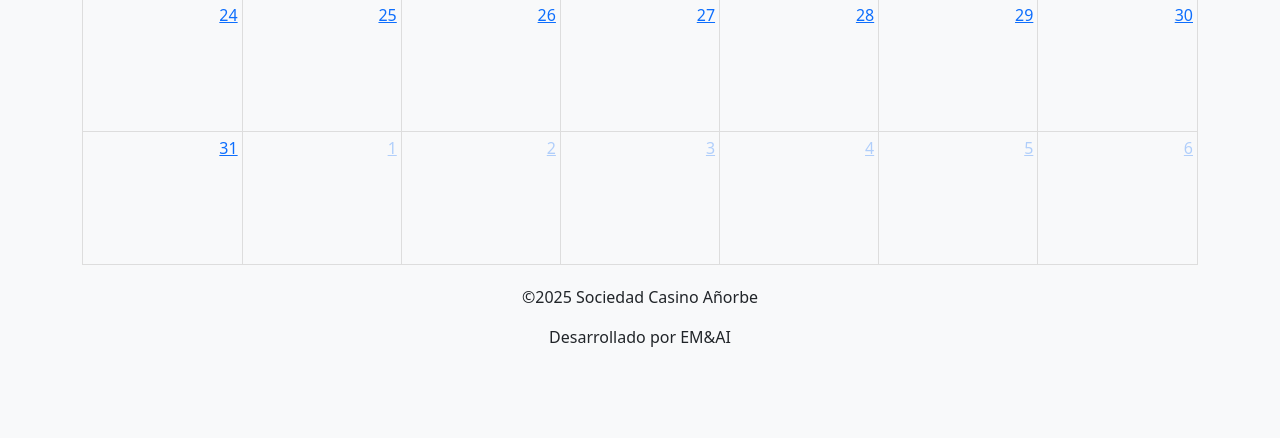
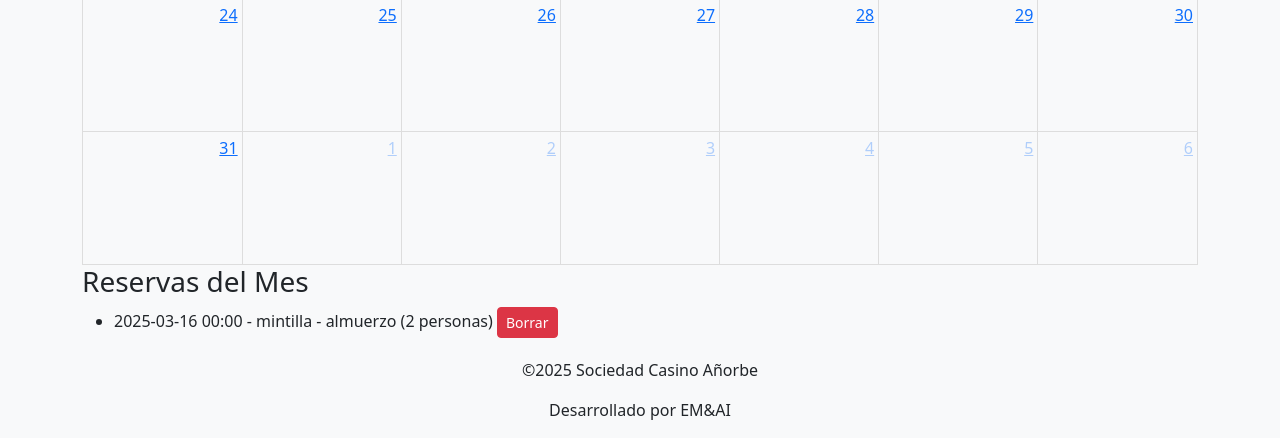
Before and after one commit to mintilla/Sociedad-Casino-Anorbe, a Flask app: page /calendar in a window 1280 px wide. Shown: the part 762-1200 px from the top of the page. Before the commit the page ends 1109 px from the top, so only its background shows below. Run offline with Flask 3, Linux system fonts and the light colour scheme; a user stored in the database is signed in; data comes from the database, SQL or seed files in the repository.

Commit message:
Mejoras varias

```diff
--- a/app.py
+++ b/app.py
@@ -34,6 +34,7 @@ class Reserva(db.Model):
     comensales = db.Column(db.Integer, nullable=False)  # Número de comensales
     usa_horno = db.Column(db.Boolean, default=False)  # ¿Se usará el horno?
     email_notificacion = db.Column(db.String(120))  # Email para notificaciones
+    fecha_creacion = db.Column(db.DateTime, default=datetime.now)  # Fecha y hora de creación de la reserva
 
 # Modelo de Configuración
 class Configuracion(db.Model):
@@ -116,8 +117,15 @@ def calendar():
     aforo_maximo = Configuracion.query.filter_by(clave='aforo_maximo').first().valor
     limite_hornos = Configuracion.query.filter_by(clave='limite_hornos').first().valor
 
-    # Pasar configuraciones a la plantilla
-    return render_template('calendar.html', configuracion={'aforo_maximo': aforo_maximo, 'limite_hornos': limite_hornos})
+    # Obtener reservas del mes actual
+    hoy = datetime.today()
+    reservas_mes = Reserva.query.filter(
+        db.extract('year', Reserva.fecha) == hoy.year,
+        db.extract('month', Reserva.fecha) == hoy.month
+    ).all()
+
+    # Pasar configuraciones y reservas a la plantilla
+    return render_template('calendar.html', configuracion={'aforo_maximo': aforo_maximo, 'limite_hornos': limite_hornos}, reservas_mes=reservas_mes)
 
 @app.route('/api/reservas')
 @login_required
@@ -126,7 +134,7 @@ def get_reservas():
     eventos = []
     for reserva in reservas:
         eventos.append({
-            'title': f'{reserva.usuario.username} - {reserva.tipo_evento} ({reserva.comensales} personas)',
+            'title': f'{reserva.usuario.username} - {reserva.tipo_evento} ({reserva.comensales} personas)',  # Eliminamos el "0"
             'start': reserva.fecha.isoformat(),
             'description': f'Horno: {"Sí" if reserva.usa_horno else "No"}'
         })
@@ -169,14 +177,15 @@ def crear_reserva():
         if hornos_del_dia >= limite_hornos:
             return jsonify({'error': 'Límite de hornos alcanzado para este día'}), 400
 
-    # Crear la reserva
+    # Crear la reserva con la fecha y hora actual
     nueva_reserva = Reserva(
         user_id=current_user.id,
         fecha=fecha,
         tipo_evento=tipo_evento,
         comensales=comensales,
         usa_horno=usa_horno,
-        email_notificacion=email_notificacion
+        email_notificacion=email_notificacion,
+        fecha_creacion=datetime.now()  # Guardar la fecha y hora actual
     )
     db.session.add(nueva_reserva)
     db.session.commit()
--- a/templates/calendar.html
+++ b/templates/calendar.html
@@ -59,6 +59,19 @@
     </div>
 </div>
 
+<!-- Listado de reservas del mes -->
+<h3>Reservas del Mes</h3>
+<ul id="reservasMes">
+    {% for reserva in reservas_mes %}
+    <li>
+        {{ reserva.fecha.strftime('%Y-%m-%d %H:%M') }} - {{ reserva.usuario.username }} - {{ reserva.tipo_evento }} ({{ reserva.comensales }} personas)
+        <form action="{{ url_for('borrar_reserva', reserva_id=reserva.id) }}" method="POST" style="display:inline;">
+            <button type="submit" class="btn btn-danger btn-sm">Borrar</button>
+        </form>
+    </li>
+    {% endfor %}
+</ul>
+
 <!-- Scripts para FullCalendar y reservas -->
 <script>
     document.addEventListener('DOMContentLoaded', function() {
@@ -72,7 +85,13 @@
                 // Guardar la fecha seleccionada
                 document.getElementById('reservaForm').dataset.fecha = info.dateStr;
             },
-            events: '/api/reservas'
+            events: '/api/reservas',
+            eventDidMount: function(info) {
+                // Eliminar el "0" delante del nombre del usuario
+                if (info.event.title.startsWith('0 ')) {
+                    info.event.setProp('title', info.event.title.slice(2));
+                }
+            }
         });
         calendar.render();
 
@@ -108,6 +127,7 @@
                 alert(data.message || 'Reserva creada exitosamente');
                 $('#reservaModal').modal('hide');
                 calendar.refetchEvents(); // Actualizar el calendario
+                location.reload(); // Recargar la página para asegurar la actualización
             })
             .catch(error => {
                 alert(error.error || 'Error al realizar la reserva');
```
